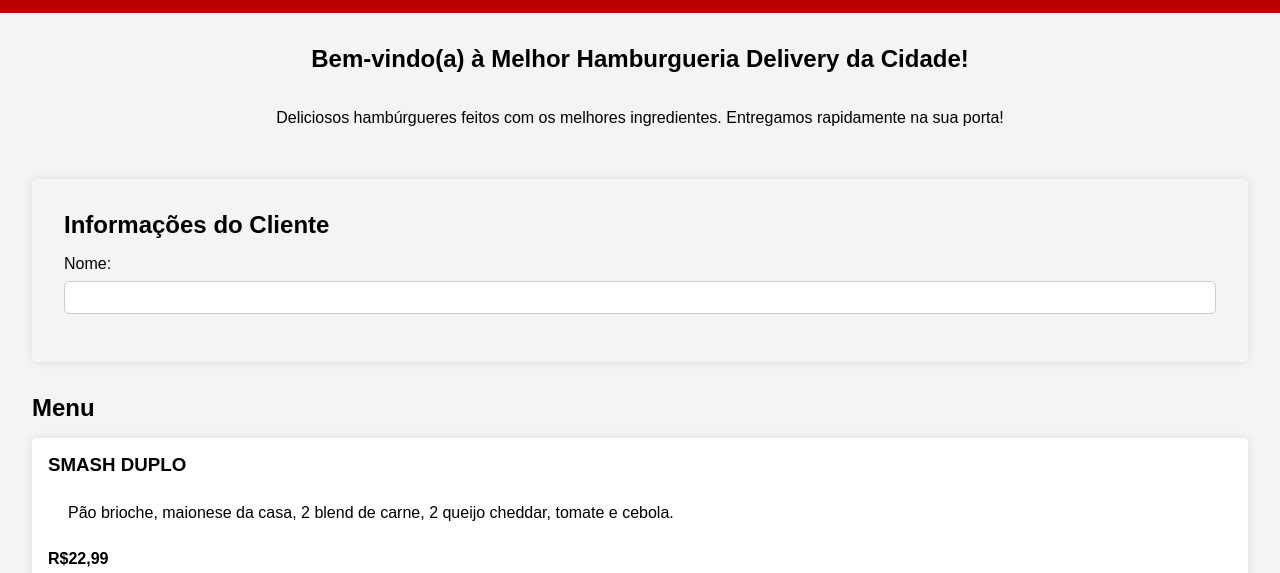
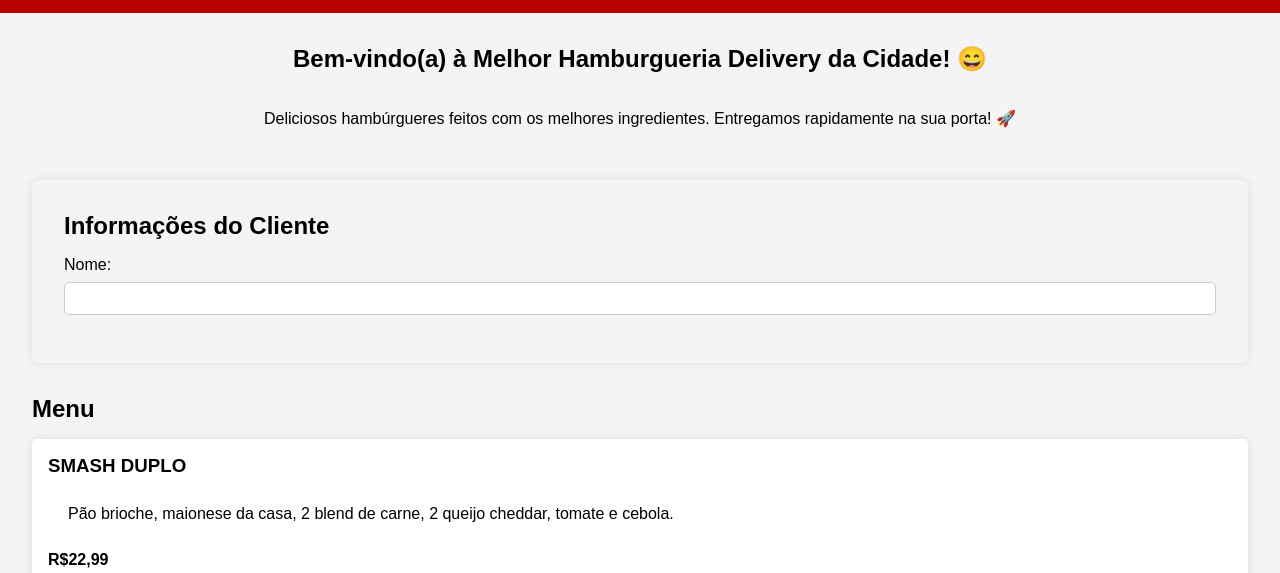
Before and after one commit to theRamosDeveloper/los_burgueses_delivery_v2.0, a plain HTML site: page index.html in a window 1280 px wide. Shown: the part 226-799 px from the top of the page. Drawn offline with Linux system fonts and the light colour scheme.

Commit message:
Update index.html

```diff
--- a/index.html
+++ b/index.html
@@ -3,7 +3,7 @@
 <head>
     <meta charset="UTF-8">
     <meta name="viewport" content="width=device-width, initial-scale=1.0">
-    <title>Hamburgueria Delivery</title>
+    <title>Los Burgueses Delivery</title>
     <link rel="stylesheet" href="style.css">
 </head>
 <body>
@@ -15,8 +15,8 @@
 
     <main>
         <section id="home">
-            <h2>Bem-vindo(a) à Melhor Hamburgueria Delivery da Cidade!</h2>
-            <p>Deliciosos hambúrgueres feitos com os melhores ingredientes. Entregamos rapidamente na sua porta!</p>
+            <h2>Bem-vindo(a) à Melhor Hamburgueria Delivery da Cidade! &#128516;</h2>
+            <p>Deliciosos hambúrgueres feitos com os melhores ingredientes. Entregamos rapidamente na sua porta! &#128640;</p>
         </section>
 
 
@@ -136,7 +136,7 @@
                     <button id="copy-pix">Copiar Chave PIX</button>
                     <p class="alert">Depois de finalizar o pedido, envie o comprovante de pagamento via whatsapp.</p>
                 </section>
-                <button id="checkout">Finalizar Pedido</button>
+                <button id="checkout">Finalizar Pedido &#128074;</button>
             </div>
         </section>
         <input type="hidden" id="location" name="location">
```
